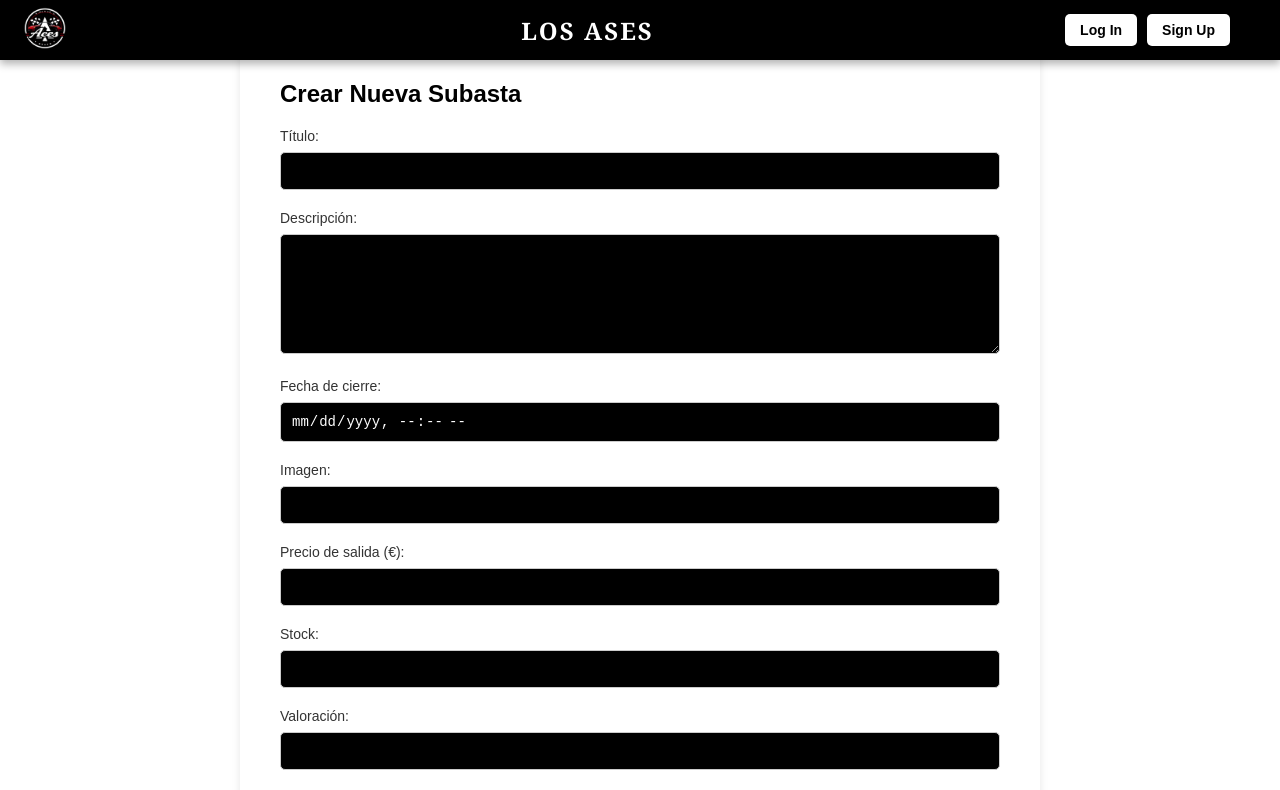
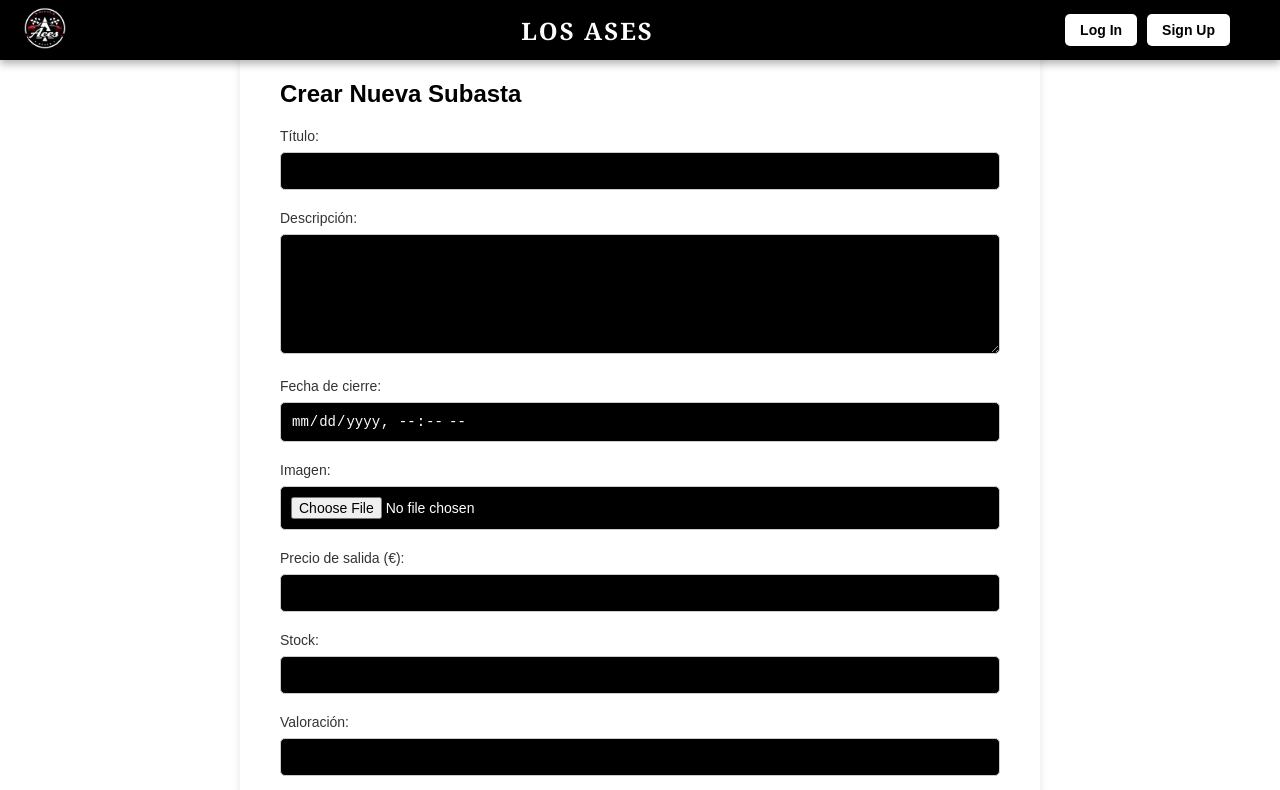
Before and after one commit to Markk40/Los-Ases, a Next.js app in the folder Sprint3/los-ases-app/: page /subastas/crear in a window 1280 px wide. Shown: the top 790 px of the page. Built offline with nearby package versions, Linux system fonts and the light colour scheme; no server answers.

Commit message:
change thumbnail input type from text to file in create and edit auction forms

```diff
--- a/Sprint3/los-ases-app/app/subastas/[id]/editar/page.jsx
+++ b/Sprint3/los-ases-app/app/subastas/[id]/editar/page.jsx
@@ -75,7 +75,7 @@ export default function EditAuction() {
           <input className={styles.input} type="datetime-local" name="closing_date" value={formData.closing_date} onChange={handleChange} />
 
           <label className={styles.label}>Imagen</label>
-          <input className={styles.input} type="text" name="thumbnail" accept="image/jpeg,image/jpg,image/png,image/webp" value={formData.thumbnail} onChange={handleChange} />
+          <input className={styles.input} type="file" name="thumbnail" value={formData.thumbnail} onChange={handleChange} />
 
           <label className={styles.label}>Precio de salida</label>
           <input className={styles.input} type="number" name="price" value={formData.price} onChange={handleChange} />
--- a/Sprint3/los-ases-app/app/subastas/crear/page.jsx
+++ b/Sprint3/los-ases-app/app/subastas/crear/page.jsx
@@ -108,9 +108,8 @@ export default function CreateAuction() {
             <div className={styles.formGroup}>
               <label className={styles.label}>Imagen:</label>
               <input
-                type="text"
+                type="file"
                 name="thumbnail"
-                accept="image/jpeg,image/jpg,image/png,image/webp"
                 value={formData.thumbnail}
                 onChange={handleChange}
                 className={styles.input}
```
